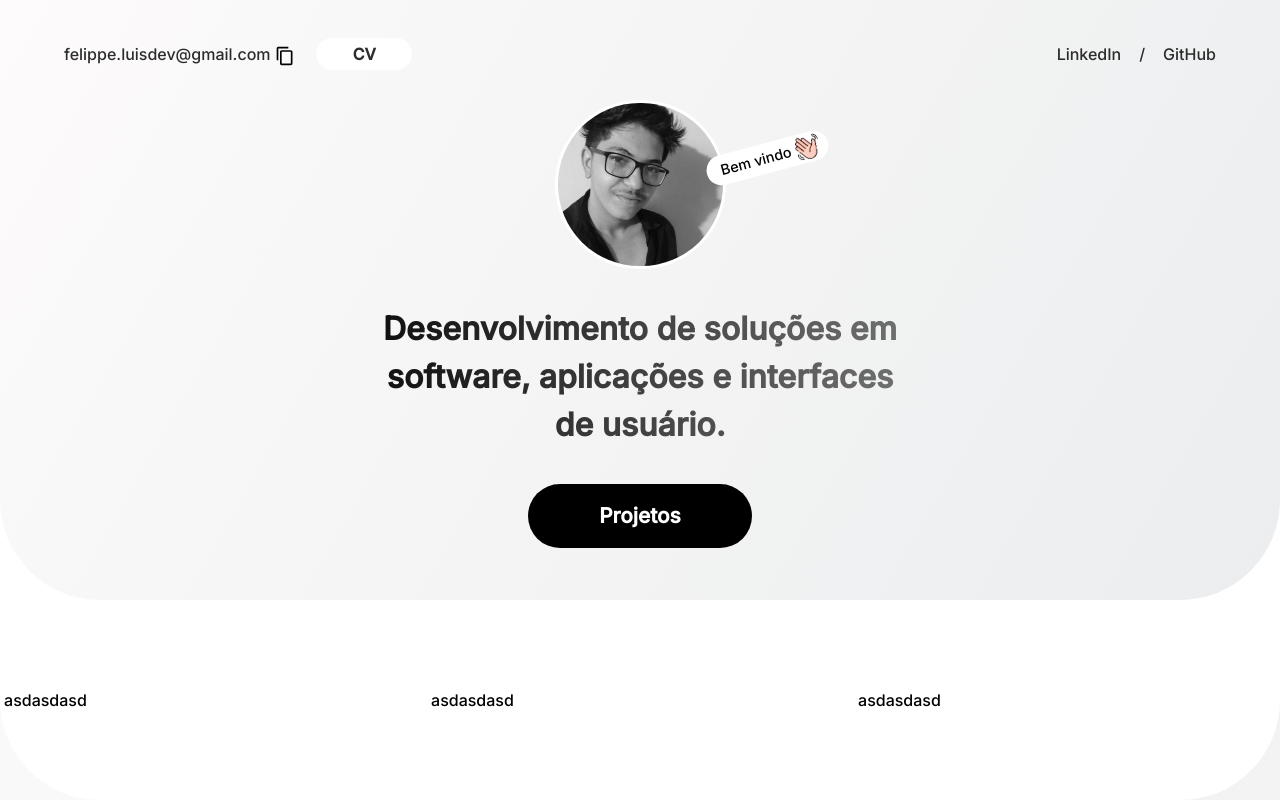
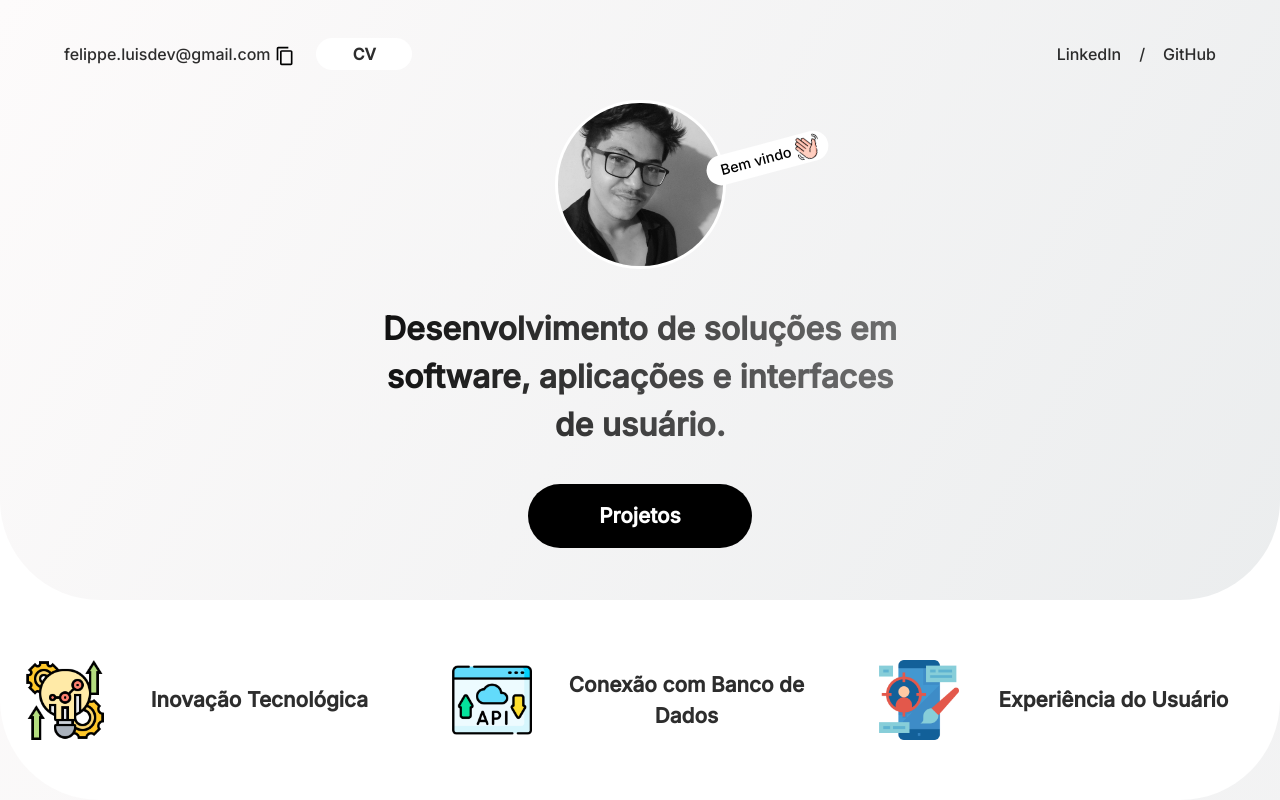
Before and after one commit to Luisfelippedev/personal-portfolio, a Next.js app in the folder personal-portfolio/: page / in a window 1280 px wide. Shown: the top 800 px of the page. Built offline with nearby package versions, Linux system fonts and the light colour scheme.

Commit message:
fix: reduzindo a versao do pcacote carousel-slick, a fim de resolver bug na responsividade em dipositiveis móveis.

```diff
--- a/personal-portfolio/package.json
+++ b/personal-portfolio/package.json
@@ -20,9 +20,9 @@
     "react": "^18",
     "react-dom": "^18",
     "react-icons": "^5.0.1",
-    "react-slick": "^0.30.2",
+    "react-slick": "^0.28.1",
     "sass": "^1.71.0",
-    "slick-carousel": "^1.8.1"
+    "slick-carousel": "^1.8.0"
   },
   "devDependencies": {
     "@types/node": "^20",
--- a/personal-portfolio/src/components/Carousel/index.tsx
+++ b/personal-portfolio/src/components/Carousel/index.tsx
@@ -67,7 +67,7 @@ export const Carousel = () => {
   return (
     <div className="slider-container">
       <Slider {...settings}>
-        {/* <Card type="userExperience" />
+        <Card type="userExperience" />
 
         <Card type="devWeb" />
 
@@ -77,25 +77,7 @@ export const Carousel = () => {
 
         <Card type="innovation" />
 
-        <Card type="api" /> */}
-        <div style={{ display: "flex" }}>
-          <p>asdasdasd</p>
-        </div>
-        <div style={{ display: "flex" }}>
-          <p>asdasdasd</p>
-        </div>
-        <div style={{ display: "flex" }}>
-          <p>asdasdasd</p>
-        </div>
-        <div style={{ display: "flex" }}>
-          <p>asdasdasd</p>
-        </div>
-        <div style={{ display: "flex" }}>
-          <p>asdasdasd</p>
-        </div>
-        <div style={{ display: "flex" }}>
-          <p>asdasdasd</p>
-        </div>
+        <Card type="api" />
       </Slider>
     </div>
   );
--- a/personal-portfolio/src/components/Header/index.tsx
+++ b/personal-portfolio/src/components/Header/index.tsx
@@ -8,20 +8,18 @@ export const Header = () => {
     <div className={styles.headerBackground}>
       <div className={styles.HeaderContainer}>
         <div className={styles.firstSectionBackground}>
-           <div className={styles.firstSection}>
+          <div className={styles.firstSection}>
             <Navbar />
             <div className={styles.presentationContainer}>
               <PresentationContainer />
             </div>
-
           </div>
         </div>
 
         <div className={styles.lastSection}>
           <div className={styles.carousel}>
-              <Carousel />
+            <Carousel />
           </div>
-
         </div>
       </div>
     </div>
```
Also changed, not shown: 1 other file (tests, documents, lock files or other folders).
